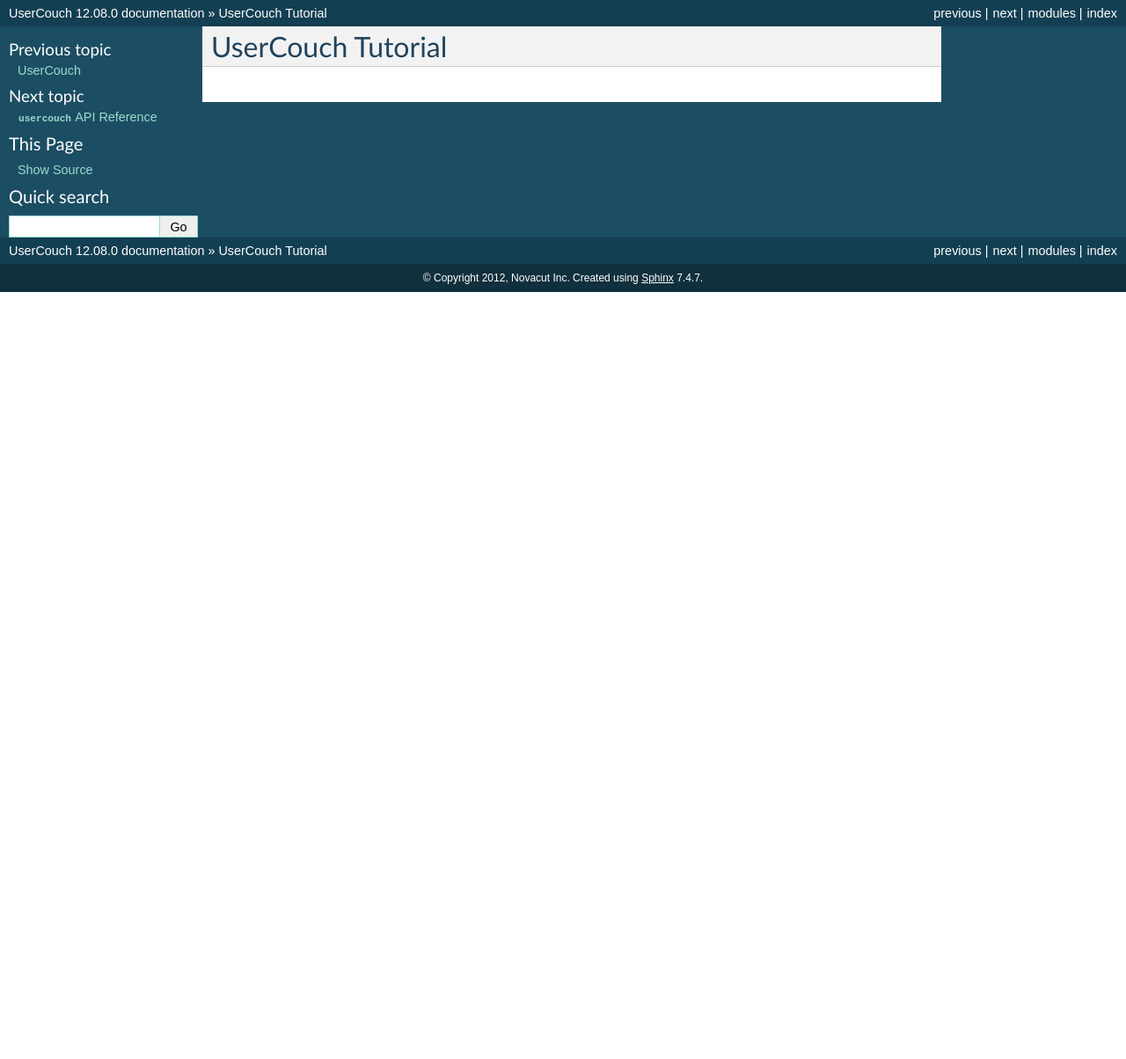
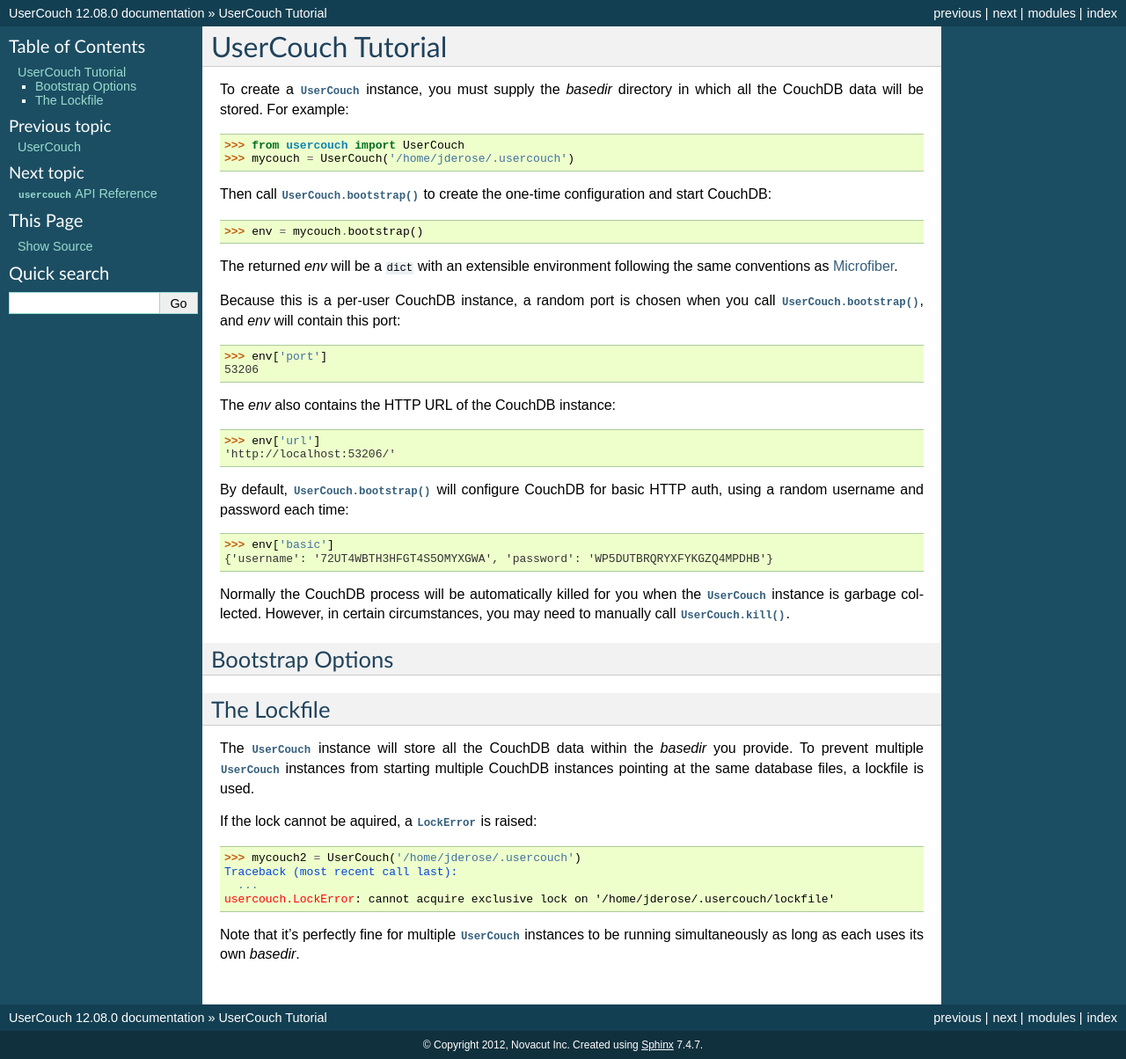
Before and after one commit to json420/usercouch, a Sphinx documentation site: the page built from doc/tutorial.rst, in a window 1280 px wide. Shown: the whole page at 88% size. Built offline with Sphinx 7.4.7, drawn with Linux system fonts in a browser that asks for light colours; the version number is read from the project's files by our own code; before the commit the page ends 900 px from its top, so only the background shows below that.

Commit message:
Progress on tutorial.rst

```diff
--- a/doc/tutorial.rst
+++ b/doc/tutorial.rst
@@ -1,2 +1,65 @@
 UserCouch Tutorial
 ==================
+
+.. py:currentmodule:: usercouch
+
+To create a :class:`UserCouch` instance, you must supply the *basedir*
+directory in which all the CouchDB data will be stored.  For example:
+
+>>> from usercouch import UserCouch
+>>> mycouch = UserCouch('/home/jderose/.usercouch')
+
+Then  call :meth:`UserCouch.bootstrap()` to create the one-time configuration
+and start CouchDB:
+
+>>> env = mycouch.bootstrap()
+
+The returned *env* will be a ``dict`` with an extensible environment
+following the same conventions as `Microfiber`_.
+
+Because this is a per-user CouchDB instance, a random port is chosen when you
+call :meth:`UserCouch.bootstrap()`, and *env* will contain this port:
+
+>>> env['port']
+53206
+
+The *env* also contains the HTTP URL of the CouchDB instance:
+
+>>> env['url']
+'http://localhost:53206/'
+
+By default, :meth:`UserCouch.bootstrap()` will configure CouchDB for basic
+HTTP auth, using a random username and password each time:
+
+>>> env['basic']
+{'username': '72UT4WBTH3HFGT4S5OMYXGWA', 'password': 'WP5DUTBRQRYXFYKGZQ4MPDHB'}
+
+Normally the CouchDB process will be automatically killed for you when the
+:class:`UserCouch` instance is garbage collected.  However, in certain
+circumstances, you may need to manually call :meth:`UserCouch.kill()`.
+
+
+Bootstrap Options
+-----------------
+
+
+The Lockfile
+------------
+
+The :class:`UserCouch` instance will store all the CouchDB data within the
+*basedir* you provide.  To prevent multiple :class:`UserCouch` instances from
+starting multiple CouchDB instances pointing at the same database files, a
+lockfile is used.
+
+If the lock cannot be aquired, a :exc:`LockError` is raised:
+
+>>> mycouch2 = UserCouch('/home/jderose/.usercouch')
+Traceback (most recent call last):
+  ...
+usercouch.LockError: cannot acquire exclusive lock on '/home/jderose/.usercouch/lockfile'
+
+Note that it's perfectly fine for multiple :class:`UserCouch` instances to be running
+simultaneously as long as each uses its own *basedir*.
+
+
+.. _`Microfiber`: https://launchpad.net/microfiber
```
